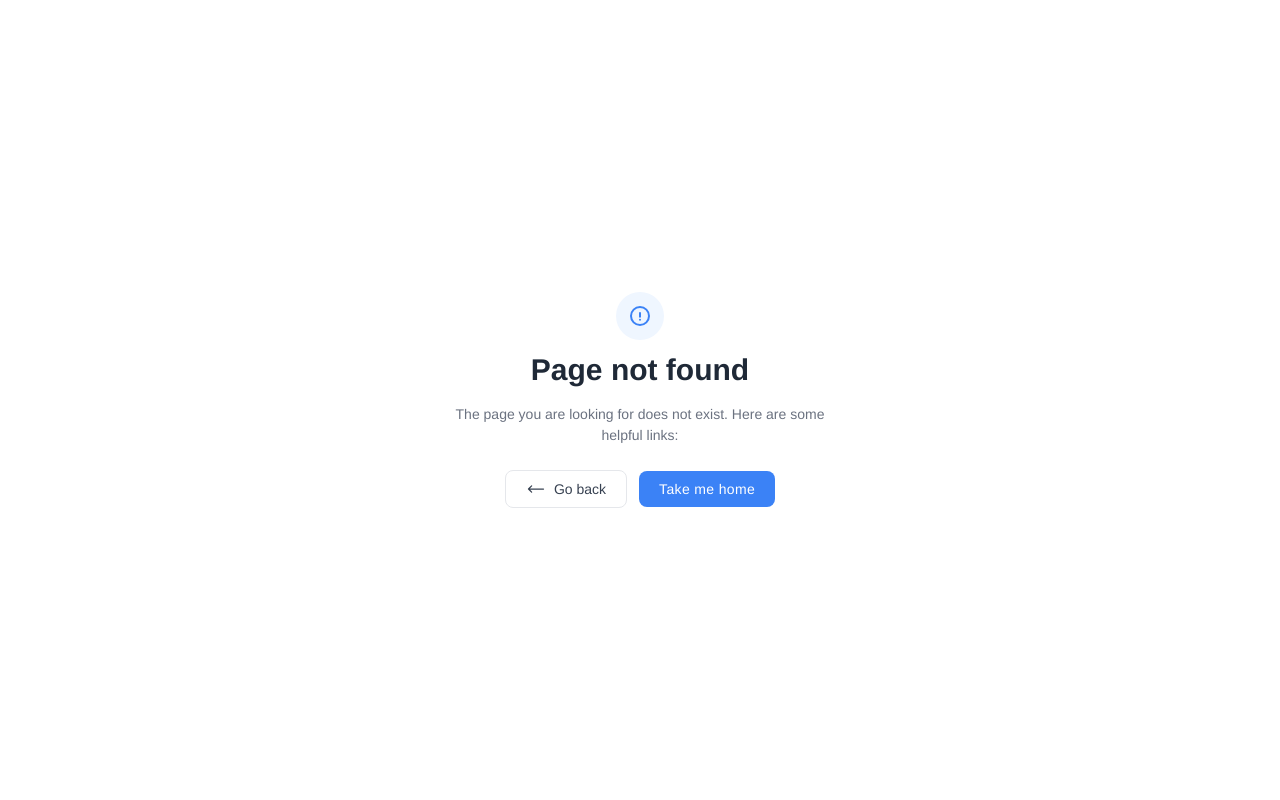
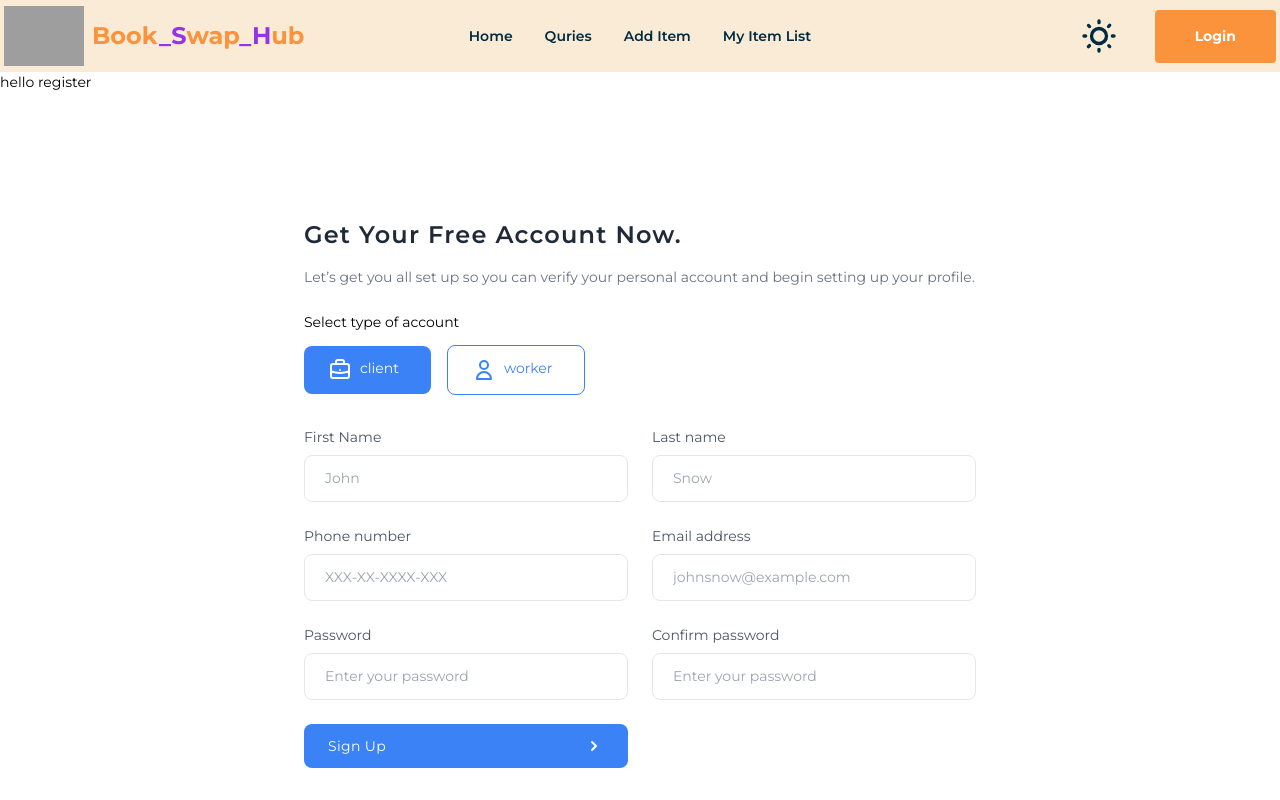
Before and after one commit to sabbir-hossen66/Book-Swap-Hub-Client, a React (Vite) app: page /register in a window 1280 px wide. Before the commit this address had no page. Shown: the top 800 px of the page. Built offline with nearby package versions, Linux system fonts and the light colour scheme; no server answers; grey boxes are pictures that could not be loaded.

Commit message:
register button adding

```diff
--- a/package.json
+++ b/package.json
@@ -20,6 +20,7 @@
     "react-simple-typewriter": "^5.0.1",
     "react-type-animation": "^3.2.0",
     "sort-by": "^1.2.0",
+    "sweetalert2": "^11.11.0",
     "swiper": "^11.1.1"
   },
   "devDependencies": {
--- a/src/Pages/Login/Login.jsx
+++ b/src/Pages/Login/Login.jsx
@@ -1,10 +1,46 @@
+import { useContext, useState } from "react";
+import { AuthContext } from "../../Providers/AuthProviders";
+import Swal from "sweetalert2";
+import { Link } from "react-router-dom";
 
 
 const Login = () => {
+  const [success, setSuccess] = useState('')
+  const [error, setError] = useState('')
+  const { signIn } = useContext(AuthContext)
+
+  // sign in button's function
+  const handleSignIn = (e) => {
+    e.preventDefault();
+    const form = new FormData(e.currentTarget)
+    const email = form.get('email')
+    const password = form.get('password')
+    console.log(email, password);
+
+    signIn(email, password)
+      .then(result => {
+        const response = result.user;
+        setSuccess(response)
+        // navigate(location?.state ? location.state : "/")
+        Swal.fire({
+          title: 'Success!',
+          text: 'Thank you for sign Up',
+          icon: 'success',
+          confirmButtonText: 'Cool'
+        })
+      })
+      .catch(error => {
+        const errorMessege = error.messege;
+
+        setError(errorMessege)
+      })
+
+  }
+
   return (
     <section className="bg-white dark:bg-gray-900">
       <div className="container flex items-center justify-center min-h-screen px-6 mx-auto">
-        <form className="w-full max-w-md">
+        <form onSubmit={handleSignIn} className="w-full max-w-md">
 
           <h1 className="mt-3 text-2xl font-semibold text-gray-800 capitalize sm:text-3xl dark:text-white">sign In</h1>
 
@@ -15,7 +51,8 @@ const Login = () => {
               </svg>
             </span>
 
-            <input type="email" className="block w-full py-3 text-gray-700 bg-white border rounded-lg px-11 dark:bg-gray-900 dark:text-gray-300 dark:border-gray-600 focus:border-blue-400 dark:focus:border-blue-300 focus:ring-blue-300 focus:outline-none focus:ring focus:ring-opacity-40" placeholder="Email address" />
+            <input type="email" name="email" className="block w-full py-3 text-gray-700 bg-white border rounded-lg px-11 dark:bg-gray-900 dark:text-gray-300 dark:border-gray-600 focus:border-blue-400 dark:focus:border-blue-300 focus:ring-blue-300 focus:outline-none focus:ring focus:ring-opacity-40" placeholder="Email address" />
+
           </div>
 
           <div className="relative flex items-center mt-4">
@@ -25,7 +62,7 @@ const Login = () => {
               </svg>
             </span>
 
-            <input type="password" className="block w-full px-10 py-3 text-gray-700 bg-white border rounded-lg dark:bg-gray-900 dark:text-gray-300 dark:border-gray-600 focus:border-blue-400 dark:focus:border-blue-300 focus:ring-blue-300 focus:outline-none focus:ring focus:ring-opacity-40" placeholder="Password" />
+            <input type="password" name="password" className="block w-full px-10 py-3 text-gray-700 bg-white border rounded-lg dark:bg-gray-900 dark:text-gray-300 dark:border-gray-600 focus:border-blue-400 dark:focus:border-blue-300 focus:ring-blue-300 focus:outline-none focus:ring focus:ring-opacity-40" placeholder="Password" />
           </div>
 
           <div className="mt-6">
@@ -47,11 +84,17 @@ const Login = () => {
             </a>
 
             <div className="mt-6 text-center ">
-              <a href="#" className="text-sm text-blue-500 hover:underline dark:text-blue-400">
-                Don’t have an account yet? Sign up
-              </a>
+              <Link to={'/register'}>
+                <button href="#" className="text-sm text-blue-500 hover:underline dark:text-blue-400">
+                  Don’t have an account yet? Sign up
+                </button>
+              </Link>
             </div>
           </div>
+          {
+            error ? <p className="text-red-500">{error}</p> :
+              success && <p className="text-2xl text-green-500">{success}</p>
+          }
         </form>
       </div>
     </section>
--- /dev/null
+++ b/src/Pages/Register/Register.jsx
@@ -0,0 +1,98 @@
+
+
+const Register = () => {
+  return (
+    <div>
+      <h2>hello register</h2>
+      <section className="bg-white dark:bg-gray-900">
+        <div className="flex justify-center min-h-screen">
+          {/* <div className="hidden bg-cover lg:block lg:w-2/5" style="background-image: url('https://images.unsplash.com/photo-1494621930069-4fd4b2e24a11?ixlib=rb-1.2.1&ixid=MnwxMjA3fDB8MHxwaG90by1wYWdlfHx8fGVufDB8fHx8&auto=format&fit=crop&w=715&q=80')">
+          </div> */}
+
+          <div className="flex items-center w-full max-w-3xl p-8 mx-auto lg:px-12 lg:w-3/5">
+            <div className="w-full">
+              <h1 className="text-2xl font-semibold tracking-wider text-gray-800 capitalize dark:text-white">
+                Get your free account now.
+              </h1>
+
+              <p className="mt-4 text-gray-500 dark:text-gray-400">
+                Let’s get you all set up so you can verify your personal account and begin setting up your profile.
+              </p>
+
+              <div className="mt-6">
+                <h1 className="text-black dark:text-gray-300">Select type of account</h1>
+
+                <div className="mt-3 md:flex md:items-center md:-mx-2">
+                  <button className="flex justify-center w-full px-6 py-3 text-white bg-blue-500 rounded-lg md:w-auto md:mx-2 focus:outline-none">
+                    <svg xmlns="http://www.w3.org/2000/svg" className="w-6 h-6" fill="none" viewBox="0 0 24 24" stroke="currentColor" strokeWidth="2">
+                      <path strokeLinecap="round" strokeLinejoin="round" d="M21 13.255A23.931 23.931 0 0112 15c-3.183 0-6.22-.62-9-1.745M16 6V4a2 2 0 00-2-2h-4a2 2 0 00-2 2v2m4 6h.01M5 20h14a2 2 0 002-2V8a2 2 0 00-2-2H5a2 2 0 00-2 2v10a2 2 0 002 2z" />
+                    </svg>
+
+                    <span className="mx-2">
+                      client
+                    </span>
+                  </button>
+
+                  <button className="flex justify-center w-full px-6 py-3 mt-4 text-blue-500 border border-blue-500 rounded-lg md:mt-0 md:w-auto md:mx-2 dark:border-blue-400 dark:text-blue-400 focus:outline-none">
+                    <svg xmlns="http://www.w3.org/2000/svg" className="w-6 h-6" fill="none" viewBox="0 0 24 24" stroke="currentColor" strokeWidth="2">
+                      <path strokeLinecap="round" strokeLinejoin="round" d="M16 7a4 4 0 11-8 0 4 4 0 018 0zM12 14a7 7 0 00-7 7h14a7 7 0 00-7-7z" />
+                    </svg>
+
+                    <span className="mx-2">
+                      worker
+                    </span>
+                  </button>
+                </div>
+              </div>
+
+              <form className="grid grid-cols-1 gap-6 mt-8 md:grid-cols-2">
+                <div>
+                  <label className="block mb-2 text-sm text-gray-600 dark:text-gray-200">First Name</label>
+                  <input type="text" placeholder="John" className="block w-full px-5 py-3 mt-2 text-gray-700 placeholder-gray-400 bg-white border border-gray-200 rounded-lg dark:placeholder-gray-600 dark:bg-gray-900 dark:text-gray-300 dark:border-gray-700 focus:border-blue-400 dark:focus:border-blue-400 focus:ring-blue-400 focus:outline-none focus:ring focus:ring-opacity-40" />
+                </div>
+
+                <div>
+                  <label className="block mb-2 text-sm text-gray-600 dark:text-gray-200">Last name</label>
+                  <input type="text" placeholder="Snow" className="block w-full px-5 py-3 mt-2 text-gray-700 placeholder-gray-400 bg-white border border-gray-200 rounded-lg dark:placeholder-gray-600 dark:bg-gray-900 dark:text-gray-300 dark:border-gray-700 focus:border-blue-400 dark:focus:border-blue-400 focus:ring-blue-400 focus:outline-none focus:ring focus:ring-opacity-40" />
+                </div>
+
+                <div>
+                  <label className="block mb-2 text-sm text-gray-600 dark:text-gray-200">Phone number</label>
+                  <input type="text" placeholder="XXX-XX-XXXX-XXX" className="block w-full px-5 py-3 mt-2 text-gray-700 placeholder-gray-400 bg-white border border-gray-200 rounded-lg dark:placeholder-gray-600 dark:bg-gray-900 dark:text-gray-300 dark:border-gray-700 focus:border-blue-400 dark:focus:border-blue-400 focus:ring-blue-400 focus:outline-none focus:ring focus:ring-opacity-40" />
+                </div>
+
+                <div>
+                  <label className="block mb-2 text-sm text-gray-600 dark:text-gray-200">Email address</label>
+                  <input type="email" placeholder="johnsnow@example.com" className="block w-full px-5 py-3 mt-2 text-gray-700 placeholder-gray-400 bg-white border border-gray-200 rounded-lg dark:placeholder-gray-600 dark:bg-gray-900 dark:text-gray-300 dark:border-gray-700 focus:border-blue-400 dark:focus:border-blue-400 focus:ring-blue-400 focus:outline-none focus:ring focus:ring-opacity-40" />
+                </div>
+
+                <div>
+                  <label className="block mb-2 text-sm text-gray-600 dark:text-gray-200">Password</label>
+                  <input type="password" placeholder="Enter your password" className="block w-full px-5 py-3 mt-2 text-gray-700 placeholder-gray-400 bg-white border border-gray-200 rounded-lg dark:placeholder-gray-600 dark:bg-gray-900 dark:text-gray-300 dark:border-gray-700 focus:border-blue-400 dark:focus:border-blue-400 focus:ring-blue-400 focus:outline-none focus:ring focus:ring-opacity-40" />
+                </div>
+
+                <div>
+                  <label className="block mb-2 text-sm text-gray-600 dark:text-gray-200">Confirm password</label>
+                  <input type="password" placeholder="Enter your password" className="block w-full px-5 py-3 mt-2 text-gray-700 placeholder-gray-400 bg-white border border-gray-200 rounded-lg dark:placeholder-gray-600 dark:bg-gray-900 dark:text-gray-300 dark:border-gray-700 focus:border-blue-400 dark:focus:border-blue-400 focus:ring-blue-400 focus:outline-none focus:ring focus:ring-opacity-40" />
+                </div>
+
+                <button
+                  className="flex items-center justify-between w-full px-6 py-3 text-sm tracking-wide text-white capitalize transition-colors duration-300 transform bg-blue-500 rounded-lg hover:bg-blue-400 focus:outline-none focus:ring focus:ring-blue-300 focus:ring-opacity-50">
+                  <span>Sign Up </span>
+
+                  <svg xmlns="http://www.w3.org/2000/svg" className="w-5 h-5 rtl:-scale-x-100" viewBox="0 0 20 20" fill="currentColor">
+                    <path fillRule="evenodd"
+                      d="M7.293 14.707a1 1 0 010-1.414L10.586 10 7.293 6.707a1 1 0 011.414-1.414l4 4a1 1 0 010 1.414l-4 4a1 1 0 01-1.414 0z"
+                      clipRule="evenodd" />
+                  </svg>
+                </button>
+              </form>
+            </div>
+          </div>
+        </div>
+      </section>
+    </div>
+  );
+};
+
+export default Register;
--- a/src/layout/Providers/AuthProviders.jsx
+++ b/src/Providers/AuthProviders.jsx
@@ -1,6 +1,8 @@
 import { createUserWithEmailAndPassword, onAuthStateChanged, signInWithEmailAndPassword, signInWithPopup, signOut, updateProfile } from "firebase/auth";
 import { createContext, useEffect, useState } from "react";
-import auth from "../../firebase/firebase.init";
+import auth from "../firebase/firebase.init";
+
+
 
 
 export const AuthContext = createContext(null);
@@ -48,7 +50,6 @@ const AuthProviders = ({ children }) => {
 
   useEffect(() => {
     const unSubscribe = onAuthStateChanged(auth, (currentUser) => {
-      console.log(currentUser);
       setUser(currentUser)
       setLoading(false)
     })
--- a/src/Routes/Router.jsx
+++ b/src/Routes/Router.jsx
@@ -4,6 +4,7 @@ import Queries from "../Pages/Queries/Queries";
 import Home from "../Pages/Home/Home";
 import ErrorPage from "../Pages/ErrorPage/ErrorPage";
 import Login from "../Pages/Login/Login";
+import Register from "../Pages/Register/Register";
 
 
 export const router = createBrowserRouter([
@@ -24,6 +25,10 @@ export const router = createBrowserRouter([
         path: "/login",
         element: <Login></Login>,
       },
+      {
+        path: "/register",
+        element: <Register></Register>,
+      },
     ],
   },
 ]);
--- a/src/main.jsx
+++ b/src/main.jsx
@@ -6,9 +6,13 @@ import {
   RouterProvider,
 } from "react-router-dom";
 import { router } from './Routes/Router.jsx';
+import AuthProviders from './Providers/AuthProviders.jsx';
+
 
 ReactDOM.createRoot(document.getElementById('root')).render(
   <React.StrictMode>
-    <RouterProvider router={router} />
+    <AuthProviders>
+      <RouterProvider router={router} />
+    </AuthProviders>
   </React.StrictMode>,
 )
```
Also changed, not shown: 1 other file (tests, documents, lock files or other folders).
